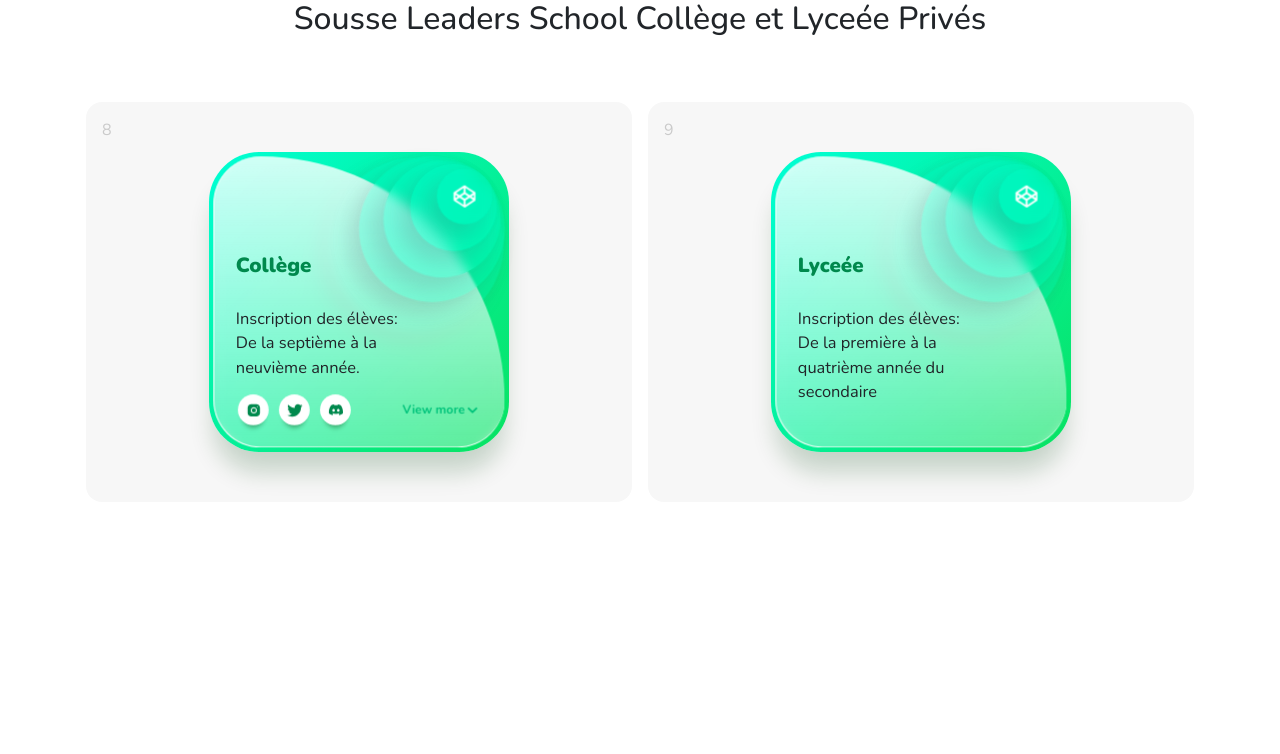
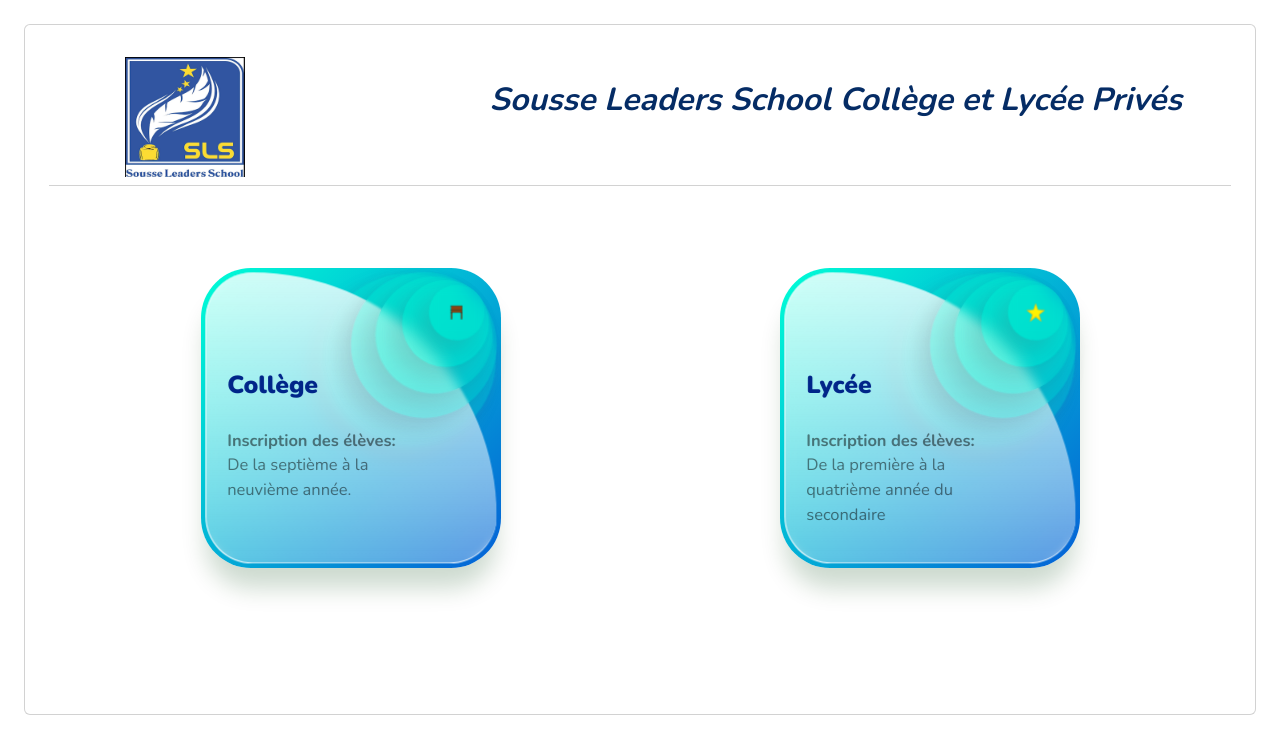
Before and after one commit to SSSTeam2024/inscription, a React (Create React App) app: page / in a window 1280 px wide. Shown: the top 754 px of the page. Built offline with nearby package versions, Linux system fonts and the light colour scheme.

Commit message:
update landing page

```diff
--- a/src/pages/Home/home.scss
+++ b/src/pages/Home/home.scss
@@ -33,7 +33,7 @@
   }
 }
 .main-box {
-  background: rgb(247, 247, 247);
+  // background: rgb(247, 247, 247);
   height: 400px;
   display: flex;
   justify-content: center;
@@ -41,14 +41,14 @@
   border-radius: 1rem;
   padding: 2rem;
   position: relative;
-  counter-increment: myCounter;
-  &::before {
-    content: counter(myCounter);
-    position: absolute;
-    top: 1rem;
-    left: 1rem;
-    color: rgb(202, 202, 202);
-  }
+  // counter-increment: myCounter;
+  // &::before {
+  //   content: counter(myCounter);
+  //   position: absolute;
+  //   top: 1rem;
+  //   left: 1rem;
+  //   color: rgb(202, 202, 202);
+  // }
 
   &:hover {
     &::before {
@@ -77,7 +77,7 @@
     background: linear-gradient(
       135deg,
       rgba(0, 255, 214, 1) 0%,
-      rgba(8, 226, 96, 1) 100%
+      rgb(5, 96, 214) 100%
     );
     transition: all 0.5s ease-in-out;
     transform-style: preserve-3d;
@@ -169,9 +169,9 @@
       transform: translate3d(0, 0, 26px);
       .title {
         display: block;
-        color: #00894d;
+        color: #002589;
         font-weight: 900;
-        font-size: 20px;
+        font-size: 24px;
       }
       .text {
         display: block;
--- a/src/pages/Home/index.tsx
+++ b/src/pages/Home/index.tsx
@@ -1,16 +1,37 @@
 import React, { useState } from "react";
 import { Link } from "react-router-dom";
-import { Card, Col, Row } from "react-bootstrap";
-import { motion } from "framer-motion";
+import { Card, Col, Image, Row } from "react-bootstrap";
+import logolight from "assets/images/sls-logo2.png";
 import "./home.scss";
 const Home = () => {
   let college = "College";
   let lycee = "Lycee";
   return (
-    <div className="registration-section">
-      <h2 className="text-center mb-5">
-        Sousse Leaders School Collège et Lyceée Privés
+    <Card className="m-4 p-4">
+      <Card.Header className="bg-white">
+        <Row>
+          <Col lg={4}>
+            <Image
+              src={logolight}
+              alt="logo light"
+              style={{
+                imageResolution: "inherit",
+                shapeImageThreshold: "inherit",
+              }}
+              height={120}
+            />
+          </Col>
+          <Col lg={8}>
+            <div className="mt-4">
+              <h2 className="text-center text-primary-emphasis fw-bold">
+                <i>Sousse Leaders School Collège et Lycée Privés</i>
               </h2>
+            </div>
+          </Col>
+        </Row>
+      </Card.Header>
+      <Card.Body>
+        <Row>
           <div className="container">
             <Link
               to="/inscription"
@@ -27,8 +48,50 @@
                       <span className="circle circle3"></span>
                       <span className="circle circle4"></span>
                       <span className="circle circle5">
-                    <svg className="svg" viewBox="0 0 100 100" fill="white">
-                      <path d="M100 34.2c-.4-2.6-3.3-4-5.3-5.3-3.6-2.4-7.1-4.7-10.7-7.1-8.5-5.7-17.1-11.4-25.6-17.1-2-1.3-4-2.7-6-4-1.4-1-3.3-1-4.8 0-5.7 3.8-11.5 7.7-17.2 11.5L5.2 29C3 30.4.1 31.8 0 34.8c-.1 3.3 0 6.7 0 10v16c0 2.9-.6 6.3 2.1 8.1 6.4 4.4 12.9 8.6 19.4 12.9 8 5.3 16 10.7 24 16 2.2 1.5 4.4 3.1 7.1 1.3 2.3-1.5 4.5-3 6.8-4.5 8.9-5.9 17.8-11.9 26.7-17.8l9.9-6.6c.6-.4 1.3-.8 1.9-1.3 1.4-1 2-2.4 2-4.1V37.3c.1-1.1.2-2.1.1-3.1 0-.1 0 .2 0 0zM54.3 12.3 88 34.8 73 44.9 54.3 32.4V12.3zm-8.6 0v20L27.1 44.8 12 34.8l33.7-22.5zM8.6 42.8 19.3 50 8.6 57.2V42.8zm37.1 44.9L12 65.2l15-10.1 18.6 12.5v20.1zM50 60.2 34.8 50 50 39.8 65.2 50 50 60.2zm4.3 27.5v-20l18.6-12.5 15 10.1-33.6 22.4zm37.1-30.5L80.7 50l10.8-7.2-.1 14.4z"></path>
+                        <svg
+                          className="svg"
+                          viewBox="0 0 200 200"
+                          fill="black"
+                          xmlns="http://www.w3.org/2000/svg"
+                        >
+                          <rect
+                            x="50"
+                            y="80"
+                            width="100"
+                            height="20"
+                            fill="#8B4513"
+                            stroke="black"
+                            stroke-width="2"
+                          />
+
+                          <rect
+                            x="50"
+                            y="40"
+                            width="100"
+                            height="40"
+                            fill="#8B4513"
+                            stroke="black"
+                            stroke-width="2"
+                          />
+
+                          <rect
+                            x="50"
+                            y="100"
+                            width="10"
+                            height="60"
+                            fill="#8B4513"
+                            stroke="black"
+                            stroke-width="2"
+                          />
+                          <rect
+                            x="140"
+                            y="100"
+                            width="10"
+                            height="60"
+                            fill="#8B4513"
+                            stroke="black"
+                            stroke-width="2"
+                          />
                         </svg>
                       </span>
                     </div>
@@ -36,53 +99,15 @@
                     <div className="content">
                       <span className="title">Collège</span>
                       <br />
-                  <span className="text-dark">
-                    Inscription des élèves:
-                    <p>De la septième à la neuvième année.</p>
+                      <span className="text-black-50">
+                        <span className="fw-bold">Inscription des élèves:</span>
+                        <br />
+                        De la septième à la neuvième année.
                       </span>
                     </div>
                     <div className="bottom">
-                  <div className="social-buttons-container">
-                    <button className="social-button .social-button1">
-                      <svg
-                        viewBox="0 0 30 30"
-                        xmlns="http://www.w3.org/2000/svg"
-                        className="svg"
-                      >
-                        <path d="M 9.9980469 3 C 6.1390469 3 3 6.1419531 3 10.001953 L 3 20.001953 C 3 23.860953 6.1419531 27 10.001953 27 L 20.001953 27 C 23.860953 27 27 23.858047 27 19.998047 L 27 9.9980469 C 27 6.1390469 23.858047 3 19.998047 3 L 9.9980469 3 z M 22 7 C 22.552 7 23 7.448 23 8 C 23 8.552 22.552 9 22 9 C 21.448 9 21 8.552 21 8 C 21 7.448 21.448 7 22 7 z M 15 9 C 18.309 9 21 11.691 21 15 C 21 18.309 18.309 21 15 21 C 11.691 21 9 18.309 9 15 C 9 11.691 11.691 9 15 9 z M 15 11 A 4 4 0 0 0 11 15 A 4 4 0 0 0 15 19 A 4 4 0 0 0 19 15 A 4 4 0 0 0 15 11 z"></path>
-                      </svg>
-                    </button>
-                    <button className="social-button .social-button2">
-                      <svg
-                        viewBox="0 0 512 512"
-                        xmlns="http://www.w3.org/2000/svg"
-                        className="svg"
-                      >
-                        <path d="M459.37 151.716c.325 4.548.325 9.097.325 13.645 0 138.72-105.583 298.558-298.558 298.558-59.452 0-114.68-17.219-161.137-47.106 8.447.974 16.568 1.299 25.34 1.299 49.055 0 94.213-16.568 130.274-44.832-46.132-.975-84.792-31.188-98.112-72.772 6.498.974 12.995 1.624 19.818 1.624 9.421 0 18.843-1.3 27.614-3.573-48.081-9.747-84.143-51.98-84.143-102.985v-1.299c13.969 7.797 30.214 12.67 47.431 13.319-28.264-18.843-46.781-51.005-46.781-87.391 0-19.492 5.197-37.36 14.294-52.954 51.655 63.675 129.3 105.258 216.365 109.807-1.624-7.797-2.599-15.918-2.599-24.04 0-57.828 46.782-104.934 104.934-104.934 30.213 0 57.502 12.67 76.67 33.137 23.715-4.548 46.456-13.32 66.599-25.34-7.798 24.366-24.366 44.833-46.132 57.827 21.117-2.273 41.584-8.122 60.426-16.243-14.292 20.791-32.161 39.308-52.628 54.253z"></path>
-                      </svg>
-                    </button>
-                    <button className="social-button .social-button3">
-                      <svg
-                        viewBox="0 0 640 512"
-                        xmlns="http://www.w3.org/2000/svg"
-                        className="svg"
-                      >
-                        <path d="M524.531,69.836a1.5,1.5,0,0,0-.764-.7A485.065,485.065,0,0,0,404.081,32.03a1.816,1.816,0,0,0-1.923.91,337.461,337.461,0,0,0-14.9,30.6,447.848,447.848,0,0,0-134.426,0,309.541,309.541,0,0,0-15.135-30.6,1.89,1.89,0,0,0-1.924-.91A483.689,483.689,0,0,0,116.085,69.137a1.712,1.712,0,0,0-.788.676C39.068,183.651,18.186,294.69,28.43,404.354a2.016,2.016,0,0,0,.765,1.375A487.666,487.666,0,0,0,176.02,479.918a1.9,1.9,0,0,0,2.063-.676A348.2,348.2,0,0,0,208.12,430.4a1.86,1.86,0,0,0-1.019-2.588,321.173,321.173,0,0,1-45.868-21.853,1.885,1.885,0,0,1-.185-3.126c3.082-2.309,6.166-4.711,9.109-7.137a1.819,1.819,0,0,1,1.9-.256c96.229,43.917,200.41,43.917,295.5,0a1.812,1.812,0,0,1,1.924.233c2.944,2.426,6.027,4.851,9.132,7.16a1.884,1.884,0,0,1-.162,3.126,301.407,301.407,0,0,1-45.89,21.83,1.875,1.875,0,0,0-1,2.611,391.055,391.055,0,0,0,30.014,48.815,1.864,1.864,0,0,0,2.063.7A486.048,486.048,0,0,0,610.7,405.729a1.882,1.882,0,0,0,.765-1.352C623.729,277.594,590.933,167.465,524.531,69.836ZM222.491,337.58c-28.972,0-52.844-26.587-52.844-59.239S193.056,219.1,222.491,219.1c29.665,0,53.306,26.82,52.843,59.239C275.334,310.993,251.924,337.58,222.491,337.58Zm195.38,0c-28.971,0-52.843-26.587-52.843-59.239S388.437,219.1,417.871,219.1c29.667,0,53.307,26.82,52.844,59.239C470.715,310.993,447.538,337.58,417.871,337.58Z"></path>
-                      </svg>
-                    </button>
-                  </div>
-                  <div className="view-more">
-                    <button className="view-more-button">View more</button>
-                    <svg
-                      className="svg"
-                      xmlns="http://www.w3.org/2000/svg"
-                      viewBox="0 0 24 24"
-                      stroke-linecap="round"
-                      stroke-linejoin="round"
-                    >
-                      <path d="m6 9 6 6 6-6" />
-                    </svg>
-                  </div>
+                      <div className="social-buttons-container"></div>
+                      <div className="view-more"></div>
                     </div>
                   </div>
                 </div>
@@ -103,72 +128,54 @@
                       <span className="circle circle3"></span>
                       <span className="circle circle4"></span>
                       <span className="circle circle5">
-                    <svg className="svg" viewBox="0 0 100 100" fill="white">
-                      <path d="M100 34.2c-.4-2.6-3.3-4-5.3-5.3-3.6-2.4-7.1-4.7-10.7-7.1-8.5-5.7-17.1-11.4-25.6-17.1-2-1.3-4-2.7-6-4-1.4-1-3.3-1-4.8 0-5.7 3.8-11.5 7.7-17.2 11.5L5.2 29C3 30.4.1 31.8 0 34.8c-.1 3.3 0 6.7 0 10v16c0 2.9-.6 6.3 2.1 8.1 6.4 4.4 12.9 8.6 19.4 12.9 8 5.3 16 10.7 24 16 2.2 1.5 4.4 3.1 7.1 1.3 2.3-1.5 4.5-3 6.8-4.5 8.9-5.9 17.8-11.9 26.7-17.8l9.9-6.6c.6-.4 1.3-.8 1.9-1.3 1.4-1 2-2.4 2-4.1V37.3c.1-1.1.2-2.1.1-3.1 0-.1 0 .2 0 0zM54.3 12.3 88 34.8 73 44.9 54.3 32.4V12.3zm-8.6 0v20L27.1 44.8 12 34.8l33.7-22.5zM8.6 42.8 19.3 50 8.6 57.2V42.8zm37.1 44.9L12 65.2l15-10.1 18.6 12.5v20.1zM50 60.2 34.8 50 50 39.8 65.2 50 50 60.2zm4.3 27.5v-20l18.6-12.5 15 10.1-33.6 22.4zm37.1-30.5L80.7 50l10.8-7.2-.1 14.4z"></path>
+                        <svg
+                          className="svg"
+                          viewBox="0 0 200 200"
+                          fill="yellow"
+                          xmlns="http://www.w3.org/2000/svg"
+                        >
+                          <polygon
+                            points="100,20 120,80 180,80 130,120 150,180 100,140 50,180 70,120 20,80 80,80"
+                            fill="gold"
+                            stroke="orange"
+                            stroke-width="3"
+                          />
+
+                          <polygon
+                            points="100,30 115,75 165,85 125,115 135,160 100,130 65,160 75,115 35,85 85,75"
+                            fill="yellow"
+                            stroke="gold"
+                            stroke-width="2"
+                            opacity="0.7"
+                          />
                         </svg>
                       </span>
                     </div>
                     <div className="glass"></div>
                     <div className="content">
-                  <span className="title">Lyceée</span>
+                      <span className="title">Lycée</span>
                       <br />
-                  <span className="text-dark">
-                    Inscription des élèves:
-                    <p>De la première à la quatrième année du secondaire</p>
+                      <span className="text-black-50">
+                        <span className="fw-bold">Inscription des élèves:</span>{" "}
+                        <br />
+                        De la première à la quatrième année du secondaire
                       </span>
                     </div>
                     <div className="bottom">
-                  {/* <div className="social-buttons-container">
-                  <button className="social-button .social-button1">
-                    <svg
-                      viewBox="0 0 30 30"
-                      xmlns="http://www.w3.org/2000/svg"
-                      className="svg"
-                    >
-                      <path d="M 9.9980469 3 C 6.1390469 3 3 6.1419531 3 10.001953 L 3 20.001953 C 3 23.860953 6.1419531 27 10.001953 27 L 20.001953 27 C 23.860953 27 27 23.858047 27 19.998047 L 27 9.9980469 C 27 6.1390469 23.858047 3 19.998047 3 L 9.9980469 3 z M 22 7 C 22.552 7 23 7.448 23 8 C 23 8.552 22.552 9 22 9 C 21.448 9 21 8.552 21 8 C 21 7.448 21.448 7 22 7 z M 15 9 C 18.309 9 21 11.691 21 15 C 21 18.309 18.309 21 15 21 C 11.691 21 9 18.309 9 15 C 9 11.691 11.691 9 15 9 z M 15 11 A 4 4 0 0 0 11 15 A 4 4 0 0 0 15 19 A 4 4 0 0 0 19 15 A 4 4 0 0 0 15 11 z"></path>
-                    </svg>
-                  </button>
-                  <button className="social-button .social-button2">
-                    <svg
-                      viewBox="0 0 512 512"
-                      xmlns="http://www.w3.org/2000/svg"
-                      className="svg"
-                    >
-                      <path d="M459.37 151.716c.325 4.548.325 9.097.325 13.645 0 138.72-105.583 298.558-298.558 298.558-59.452 0-114.68-17.219-161.137-47.106 8.447.974 16.568 1.299 25.34 1.299 49.055 0 94.213-16.568 130.274-44.832-46.132-.975-84.792-31.188-98.112-72.772 6.498.974 12.995 1.624 19.818 1.624 9.421 0 18.843-1.3 27.614-3.573-48.081-9.747-84.143-51.98-84.143-102.985v-1.299c13.969 7.797 30.214 12.67 47.431 13.319-28.264-18.843-46.781-51.005-46.781-87.391 0-19.492 5.197-37.36 14.294-52.954 51.655 63.675 129.3 105.258 216.365 109.807-1.624-7.797-2.599-15.918-2.599-24.04 0-57.828 46.782-104.934 104.934-104.934 30.213 0 57.502 12.67 76.67 33.137 23.715-4.548 46.456-13.32 66.599-25.34-7.798 24.366-24.366 44.833-46.132 57.827 21.117-2.273 41.584-8.122 60.426-16.243-14.292 20.791-32.161 39.308-52.628 54.253z"></path>
-                    </svg>
-                  </button>
-                  <button className="social-button .social-button3">
-                    <svg
-                      viewBox="0 0 640 512"
-                      xmlns="http://www.w3.org/2000/svg"
-                      className="svg"
-                    >
-                      <path d="M524.531,69.836a1.5,1.5,0,0,0-.764-.7A485.065,485.065,0,0,0,404.081,32.03a1.816,1.816,0,0,0-1.923.91,337.461,337.461,0,0,0-14.9,30.6,447.848,447.848,0,0,0-134.426,0,309.541,309.541,0,0,0-15.135-30.6,1.89,1.89,0,0,0-1.924-.91A483.689,483.689,0,0,0,116.085,69.137a1.712,1.712,0,0,0-.788.676C39.068,183.651,18.186,294.69,28.43,404.354a2.016,2.016,0,0,0,.765,1.375A487.666,487.666,0,0,0,176.02,479.918a1.9,1.9,0,0,0,2.063-.676A348.2,348.2,0,0,0,208.12,430.4a1.86,1.86,0,0,0-1.019-2.588,321.173,321.173,0,0,1-45.868-21.853,1.885,1.885,0,0,1-.185-3.126c3.082-2.309,6.166-4.711,9.109-7.137a1.819,1.819,0,0,1,1.9-.256c96.229,43.917,200.41,43.917,295.5,0a1.812,1.812,0,0,1,1.924.233c2.944,2.426,6.027,4.851,9.132,7.16a1.884,1.884,0,0,1-.162,3.126,301.407,301.407,0,0,1-45.89,21.83,1.875,1.875,0,0,0-1,2.611,391.055,391.055,0,0,0,30.014,48.815,1.864,1.864,0,0,0,2.063.7A486.048,486.048,0,0,0,610.7,405.729a1.882,1.882,0,0,0,.765-1.352C623.729,277.594,590.933,167.465,524.531,69.836ZM222.491,337.58c-28.972,0-52.844-26.587-52.844-59.239S193.056,219.1,222.491,219.1c29.665,0,53.306,26.82,52.843,59.239C275.334,310.993,251.924,337.58,222.491,337.58Zm195.38,0c-28.971,0-52.843-26.587-52.843-59.239S388.437,219.1,417.871,219.1c29.667,0,53.307,26.82,52.844,59.239C470.715,310.993,447.538,337.58,417.871,337.58Z"></path>
-                    </svg>
-                  </button>
-                </div> */}
-                  <div className="view-more">
-                    {/* <button className="view-more-button">View more</button>
-                  <svg
-                    className="svg"
-                    xmlns="http://www.w3.org/2000/svg"
-                    viewBox="0 0 24 24"
-                    stroke-linecap="round"
-                    stroke-linejoin="round"
-                  >
-                    <path d="m6 9 6 6 6-6" />
-                  </svg> */}
-                  </div>
+                      <div className="social-buttons-container"></div>
+                      <div className="view-more"></div>
                     </div>
                   </div>
                 </div>
               </div>
             </Link>
           </div>
+        </Row>
+      </Card.Body>
       <footer className="text-center mt-4">
         <p></p>
       </footer>
-    </div>
+    </Card>
   );
 };
 
```
Lines whose indentation alone changed are shown as unchanged.
